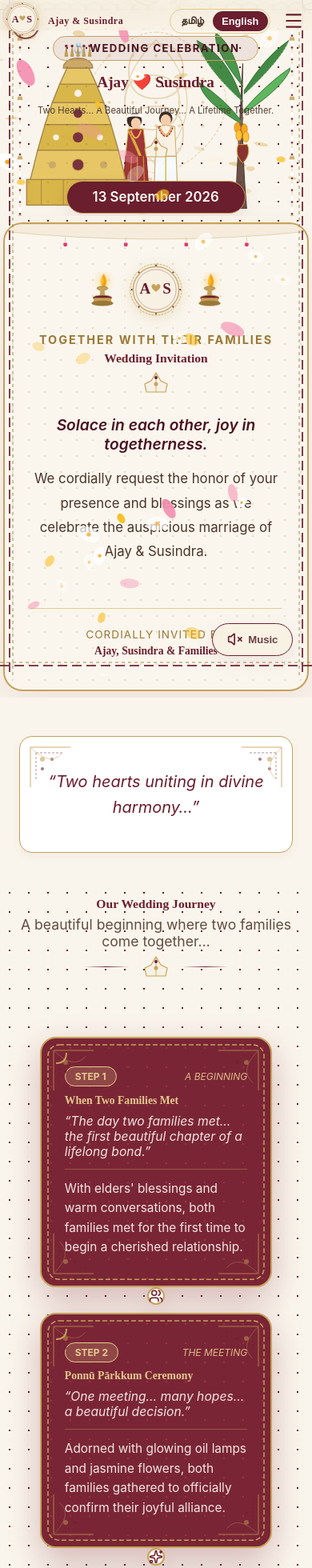
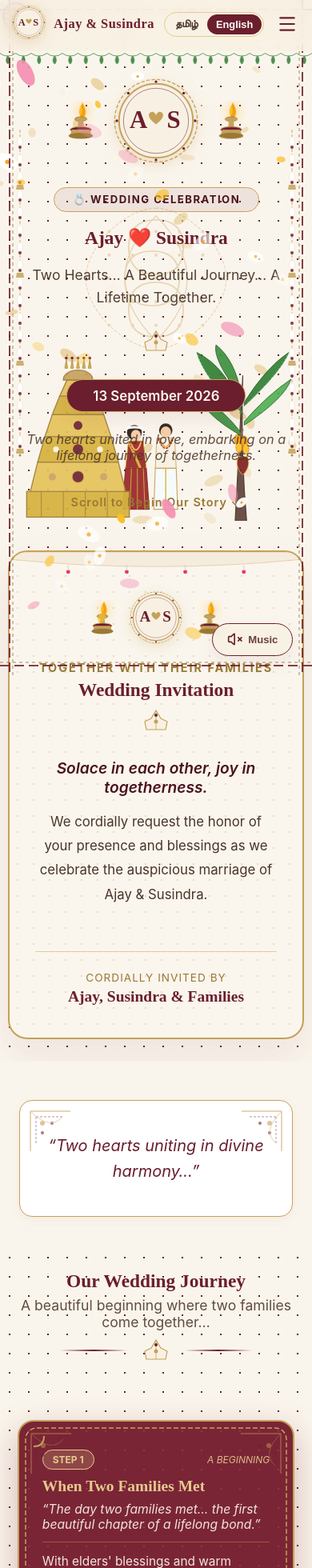
Before and after one commit to RithikaSaravanakumar/ajay-susiwedding, a React app in the folder frontend/: page / in a window 390 px wide. Shown: the top 1960 px of the page at 80% size. Built offline with nearby package versions, Linux system fonts and the light colour scheme; the HTML template or start-up script is replaced by a standard one.

Commit message:
Apply 10/10 mobile rules: 64px hero navbar offset, clamp font for couple name, single-column timeline, and comfortable card proportions

```diff
--- a/frontend/src/index.css
+++ b/frontend/src/index.css
@@ -111,20 +111,20 @@ img, iframe, svg {
   display: flex;
   align-items: center;
   justify-content: center;
-  gap: 0.8rem;
-  margin: 0.4rem auto 0.6rem;
-  max-width: 180px;
+  gap: 1rem;
+  margin: 0.6rem auto 1rem;
+  max-width: 240px;
 }
 
 .ornament-line {
-  height: 1px;
+  height: 1.5px;
   flex: 1;
   background: linear-gradient(90deg, transparent, var(--color-maroon), transparent);
 }
 
 .ornament-dot {
-  width: 4px;
-  height: 4px;
+  width: 5px;
+  height: 5px;
   background-color: var(--color-maroon);
   transform: rotate(45deg);
 }
@@ -132,8 +132,8 @@ img, iframe, svg {
 /* Scroll Reveal Animations */
 .reveal-on-scroll {
   opacity: 0;
-  transform: translateY(10px);
-  transition: opacity 0.4s cubic-bezier(0.16, 1, 0.3, 1), transform 0.4s cubic-bezier(0.16, 1, 0.3, 1);
+  transform: translateY(15px);
+  transition: opacity 0.5s cubic-bezier(0.16, 1, 0.3, 1), transform 0.5s cubic-bezier(0.16, 1, 0.3, 1);
   will-change: opacity, transform;
 }
 
@@ -144,8 +144,8 @@ img, iframe, svg {
 
 .reveal-scale {
   opacity: 0;
-  transform: scale(0.96);
-  transition: opacity 0.4s cubic-bezier(0.16, 1, 0.3, 1), transform 0.4s cubic-bezier(0.16, 1, 0.3, 1);
+  transform: scale(0.95);
+  transition: opacity 0.5s cubic-bezier(0.16, 1, 0.3, 1), transform 0.5s cubic-bezier(0.16, 1, 0.3, 1);
 }
 
 .reveal-scale.is-revealed {
@@ -164,15 +164,15 @@ img, iframe, svg {
   display: inline-flex;
   align-items: center;
   justify-content: center;
-  gap: 0.3rem;
+  gap: 0.5rem;
   background: linear-gradient(135deg, var(--color-gold-light) 0%, var(--color-gold) 100%);
   color: var(--color-maroon-dark);
-  padding: 0.4rem 0.8rem;
+  padding: 0.65rem 1.4rem;
   border: 1px solid var(--color-gold-dark);
   border-radius: 50px;
   font-weight: 600;
-  font-size: 0.78rem;
-  letter-spacing: 0.3px;
+  font-size: 0.88rem;
+  letter-spacing: 0.4px;
   cursor: pointer;
   box-shadow: var(--shadow-sm);
   transition: var(--transition-smooth);
@@ -180,7 +180,7 @@ img, iframe, svg {
 }
 
 .btn-gold:hover {
-  transform: translateY(-1px);
+  transform: translateY(-2px);
   box-shadow: var(--shadow-gold);
   background: linear-gradient(135deg, var(--color-gold) 0%, var(--color-gold-dark) 100%);
   color: #FFF;
@@ -190,14 +190,14 @@ img, iframe, svg {
   display: inline-flex;
   align-items: center;
   justify-content: center;
-  gap: 0.3rem;
+  gap: 0.5rem;
   background: linear-gradient(135deg, var(--color-maroon) 0%, var(--color-maroon-dark) 100%);
   color: var(--color-cream);
-  padding: 0.45rem 0.9rem;
+  padding: 0.75rem 1.5rem;
   border: 1px solid var(--color-gold);
   border-radius: 50px;
   font-weight: 600;
-  font-size: 0.8rem;
+  font-size: 0.92rem;
   cursor: pointer;
   box-shadow: var(--shadow-md);
   transition: var(--transition-smooth);
@@ -205,7 +205,7 @@ img, iframe, svg {
 }
 
 .btn-maroon:hover {
-  transform: translateY(-1px);
+  transform: translateY(-2px);
   box-shadow: var(--shadow-lg);
   background: linear-gradient(135deg, var(--color-maroon-light) 0%, var(--color-maroon) 100%);
   border-color: var(--color-gold-light);
@@ -215,14 +215,14 @@ img, iframe, svg {
   display: inline-flex;
   align-items: center;
   justify-content: center;
-  gap: 0.3rem;
+  gap: 0.5rem;
   background: transparent;
   color: var(--color-maroon);
-  padding: 0.35rem 0.7rem;
+  padding: 0.55rem 1.2rem;
   border: 1.5px solid var(--color-gold);
   border-radius: 50px;
   font-weight: 600;
-  font-size: 0.75rem;
+  font-size: 0.85rem;
   cursor: pointer;
   transition: var(--transition-smooth);
   text-decoration: none;
@@ -231,7 +231,7 @@ img, iframe, svg {
 .btn-outline-gold:hover {
   background: var(--color-gold);
   color: var(--color-maroon-dark);
-  transform: translateY(-1px);
+  transform: translateY(-2px);
   box-shadow: var(--shadow-sm);
 }
 
@@ -240,12 +240,12 @@ img, iframe, svg {
   0%, 100% {
     transform: scale(1);
     opacity: 0.85;
-    filter: drop-shadow(0 0 3px #F59E0B);
+    filter: drop-shadow(0 0 4px #F59E0B);
   }
   50% {
-    transform: scale(1.1);
+    transform: scale(1.12);
     opacity: 1;
-    filter: drop-shadow(0 0 6px #FBBF24);
+    filter: drop-shadow(0 0 8px #FBBF24);
   }
 }
 
@@ -290,12 +290,12 @@ img, iframe, svg {
   border-radius: 8px !important;
 }
 
-/* Ultra-Nano Mobile Scale Rules (max-width: 767px) */
+/* 10/10 Mobile-Only Responsive Rules (max-width: 767px) */
 @media (max-width: 767px) {
-  /* 1. Nano Mobile Header Nav */
+  /* 1. Compact Mobile Navbar & Brand Name Protection (1B) */
   header.main-header {
-    height: 38px !important;
-    padding: 0.15rem 0.4rem !important;
+    height: 64px !important;
+    padding: 0.4rem 0.85rem !important;
   }
   .desktop-nav-ul {
     display: none !important;
@@ -306,42 +306,37 @@ img, iframe, svg {
     justify-content: center;
   }
   .brand-title-text {
-    font-size: 0.75rem !important;
-    white-space: nowrap;
+    font-size: clamp(14px, 4.2vw, 18px) !important;
+    white-space: nowrap !important;
+    min-width: 0;
   }
 
-  /* 2. Nano Mobile Hero (25vh–32vh Height) */
+  /* 2. Hero Section Top Offset (1A: Prevent Navbar From Covering Hero / A♥S Monogram) */
   .hero-main-section {
-    min-height: 25vh !important;
-    max-height: 32vh !important;
-    padding: 1.2rem 0.4rem 0.4rem !important;
-  }
-  .hero-main-section h1 {
-    font-size: clamp(1.2rem, 4vw, 1.5rem) !important;
-    margin: 0 !important;
-  }
-  .hero-main-section p {
-    font-size: 0.7rem !important;
+    margin-top: 64px !important;
+    min-height: 65vh !important;
+    max-height: 80vh !important;
+    padding: 2rem 0.85rem 1.5rem !important;
   }
 
-  /* 3. Nano Mobile Section Padding & Vertical Gaps */
+  /* 3. Mobile Section Padding & Vertical Gaps */
   section {
-    padding: 8px 4px !important;
+    padding: 28px 10px !important;
   }
   div[style*="headerBox"] {
-    margin-bottom: 0.5rem !important;
+    margin-bottom: 1.5rem !important;
   }
   h1, h2 {
-    font-size: clamp(14px, 4vw, 17px) !important;
+    font-size: clamp(22px, 6vw, 28px) !important;
   }
   h3 {
-    font-size: clamp(13px, 3.5vw, 15px) !important;
+    font-size: clamp(18px, 5vw, 22px) !important;
   }
 
-  /* 4. Compact Micro Cards Sizing (Width ~ 84%, Max-Width ~ 290px) */
+  /* 4. Single-Column Mobile Timeline & Full-Width Cards */
   .story-main-section {
-    scroll-margin-top: 40px !important;
-    padding-top: 0.4rem !important;
+    scroll-margin-top: 70px !important;
+    padding-top: 1.2rem !important;
   }
   .timeline-center-line {
     display: none !important;
@@ -349,13 +344,13 @@ img, iframe, svg {
   .timeline-item-container {
     flex-direction: column !important;
     align-items: center !important;
-    margin-bottom: 0.4rem !important;
+    margin-bottom: 1.25rem !important;
     width: 100% !important;
     padding: 0 !important;
   }
   .timeline-card-wrapper {
-    width: 84% !important;
-    max-width: 290px !important;
+    width: min(100% - 24px, 430px) !important;
+    max-width: 94% !important;
     margin: 0 auto !important;
     text-align: left !important;
     float: none !important;
@@ -368,16 +363,16 @@ img, iframe, svg {
     left: 0 !important;
     top: 0 !important;
     transform: none !important;
-    margin: 0 auto 0.2rem !important;
-    width: 22px !important;
-    height: 22px !important;
+    margin: 0 auto 0.4rem !important;
+    width: 36px !important;
+    height: 36px !important;
   }
   .storyCard {
-    padding: 0.4rem 0.5rem !important;
-    border-radius: 6px !important;
+    padding: 1.25rem 0.85rem !important;
+    border-radius: 14px !important;
   }
 
-  /* 5. Nano Text Scaling & Readability */
+  /* 5. Paragraph Text Readability & 0 Narrow Wraps */
   p, span, div {
     word-break: normal !important;
     overflow-wrap: normal !important;
@@ -386,87 +381,85 @@ img, iframe, svg {
   .storyCard p,
   .itemDesc,
   .quoteText {
-    font-size: clamp(10px, 2.8vw, 12px) !important;
-    line-height: 1.35 !important;
+    font-size: clamp(14px, 3.8vw, 16px) !important;
+    line-height: 1.55 !important;
   }
   .itemTitle {
-    font-size: clamp(12px, 3.5vw, 15px) !important;
+    font-size: clamp(18px, 5vw, 22px) !important;
   }
 
-  /* 6. Compact Micro Event Location Cards & Map Embeds */
+  /* 6. Event Location Cards & Map Embeds */
   div[style*="eventsWrapper"] {
-    gap: 0.6rem !important;
+    gap: 1.5rem !important;
   }
   div[style*="unifiedEventCard"] {
-    padding: 0.5rem 0.4rem 0.4rem !important;
-    border-radius: 8px !important;
-    width: 84% !important;
-    max-width: 290px !important;
+    padding: 1.25rem 0.75rem 1.1rem !important;
+    border-radius: 16px !important;
+    width: min(100% - 24px, 430px) !important;
     margin: 0 auto !important;
   }
   div[style*="venueLocationSection"] {
-    padding: 0.3rem 0.2rem !important;
+    padding: 0.85rem 0.6rem !important;
     width: 100% !important;
   }
   div[style*="mapContainer"] {
-    height: 75px !important;
+    height: 150px !important;
   }
   a[style*="directionsBtn"] {
     max-width: 100% !important;
     width: 100% !important;
-    height: 26px !important;
-    font-size: 0.68rem !important;
+    height: 42px !important;
+    font-size: 0.88rem !important;
   }
 
-  /* 7. Compact Micro Card General Classes */
+  /* 7. Mobile Invitation & General Cards */
   div[style*="invitationCard"],
   div[style*="card"] {
-    width: 86% !important;
-    max-width: 295px !important;
+    width: min(100% - 24px, 430px) !important;
     margin: 0 auto !important;
-    padding: 0.6rem 0.5rem !important;
-    border-radius: 8px !important;
+    padding: 1.25rem 0.85rem !important;
+    border-radius: 14px !important;
   }
 
-  /* 8. Single Line Horizontal Countdown Box Mobile Scaling */
+  /* 8. Single Horizontal Line Countdown Timer Digits */
   .countdown-timer-box span[style*="value"] {
-    font-size: 1.25rem !important;
+    font-size: 1.4rem !important;
   }
   .countdown-timer-box span[style*="label"] {
-    font-size: 0.65rem !important;
+    font-size: 0.72rem !important;
   }
 
-  /* 9. Nano Buttons Scaling */
+  /* 9. Touch Buttons Scaling */
   .btn-gold,
   .btn-maroon,
   .btn-outline-gold {
-    padding: 0.25rem 0.6rem !important;
-    font-size: 0.7rem !important;
-    height: 26px !important;
+    padding: 0.65rem 1.2rem !important;
+    font-size: 0.88rem !important;
+    height: 42px !important;
   }
 
-  /* 10. Hero Scene Artwork Scale & Position */
+  /* 10. Hero Scene Artwork Position */
   div[style*="bottomLeftScene"] {
-    transform: scale(0.18);
+    transform: scale(0.42);
     transform-origin: bottom left;
     left: 0 !important;
     bottom: 0 !important;
-    opacity: 0.2 !important;
+    opacity: 0.45 !important;
   }
   div[style*="bottomRightScene"] {
-    transform: scale(0.18);
+    transform: scale(0.42);
     transform-origin: bottom right;
     right: 0 !important;
     bottom: 0 !important;
-    opacity: 0.2 !important;
+    opacity: 0.45 !important;
   }
 
-  /* 11. Floating Music Player Button */
+  /* 11. Floating Music Control */
   .music-player-toggle {
-    bottom: calc(6px + env(safe-area-inset-bottom)) !important;
-    right: 6px !important;
-    width: 26px !important;
-    height: 26px !important;
+    bottom: calc(12px + env(safe-area-inset-bottom)) !important;
+    right: 12px !important;
+    width: 42px !important;
+    height: 42px !important;
   }
 }
 
@@ -488,7 +481,7 @@ img, iframe, svg {
 
 /* Custom Scrollbar */
 ::-webkit-scrollbar {
-  width: 5px;
+  width: 6px;
 }
 ::-webkit-scrollbar-track {
   background: var(--color-cream);
```
